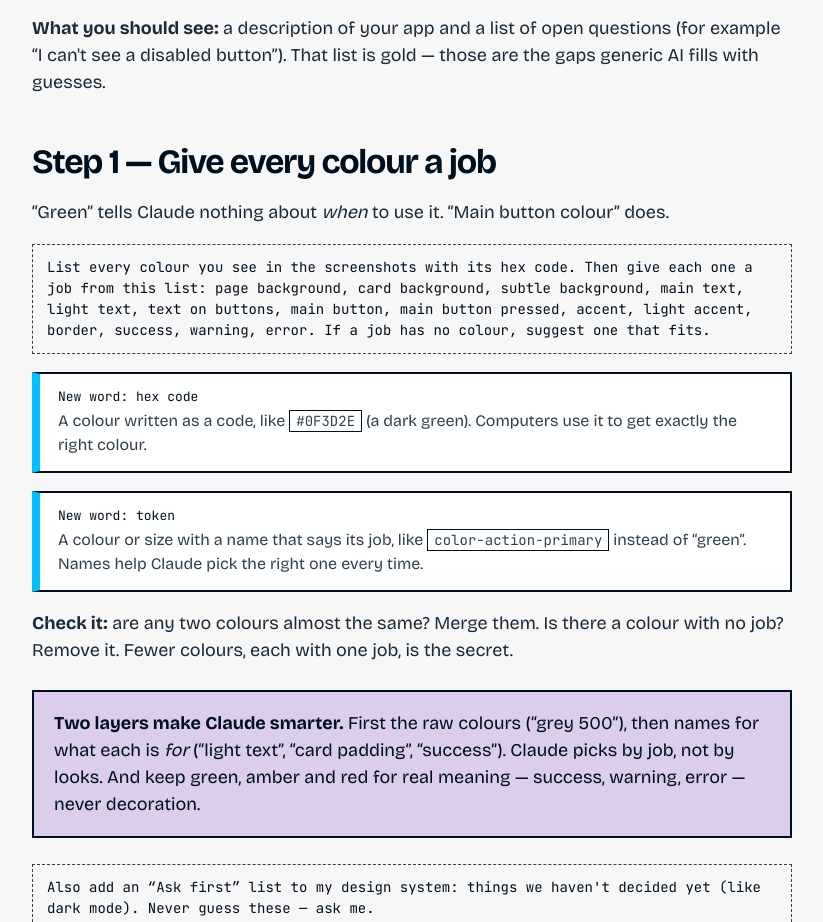
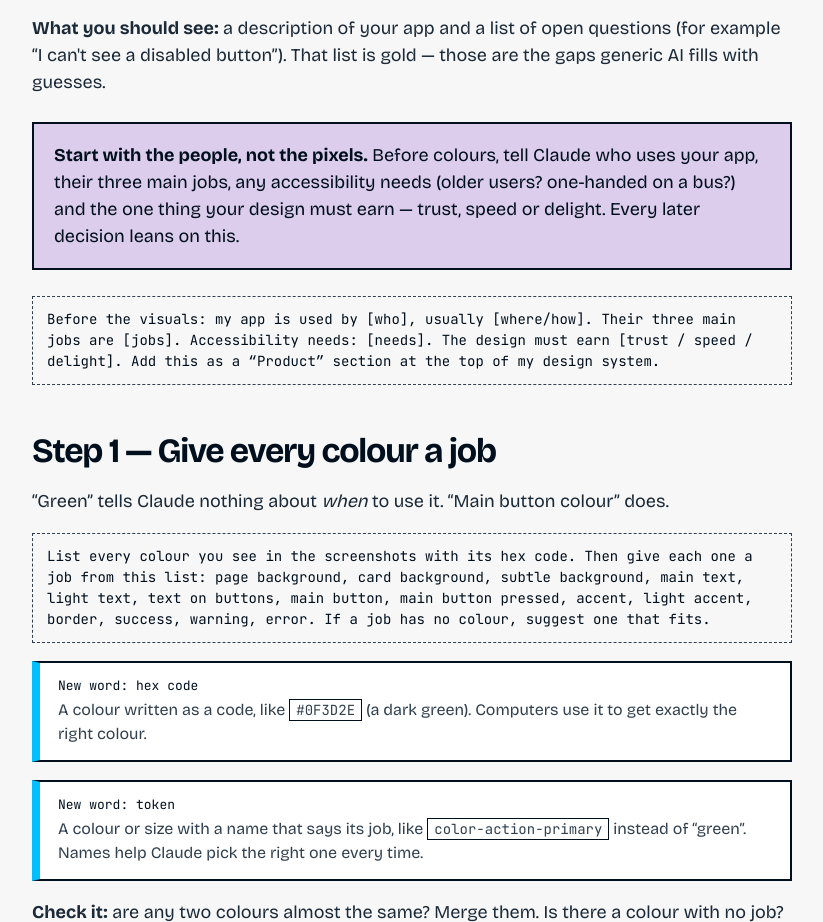
Before and after one commit to shushant0657/designinclaude, a plain HTML site: page learn/2-encode-your-brand.html in a window 1280 px wide. Shown: the part 2804-3726 px from the top of the page, without its empty margins (352-1175 px from the left). Drawn offline with nearby package versions, Linux system fonts and the light colour scheme.

```diff
--- a/learn/2-encode-your-brand.html
+++ b/learn/2-encode-your-brand.html
@@ -39,6 +39,9 @@
 <p>Then open a new chat inside the project and type:</p>
 <div class="say">I want to build a design system for my app from these screenshots, step by step. Don't build anything yet. First, describe what you see: the overall feel, colours, text, spacing and the main pieces (buttons, cards, lists). Then tell me what you can't tell from the screenshots.</div>
 <p><b>What you should see:</b> a description of your app and a list of open questions (for example “I can't see a disabled button”). That list is gold — those are the gaps generic AI fills with guesses.</p>
+
+<div class="callout"><b>Start with the people, not the pixels.</b> Before colours, tell Claude who uses your app, their three main jobs, any accessibility needs (older users? one-handed on a bus?) and the one thing your design must earn — trust, speed or delight. Every later decision leans on this.</div>
+<div class="say">Before the visuals: my app is used by [who], usually [where/how]. Their three main jobs are [jobs]. Accessibility needs: [needs]. The design must earn [trust / speed / delight]. Add this as a “Product” section at the top of my design system.</div>
 
 <h2>Step 1 — Give every colour a job</h2>
 <p>“Green” tells Claude nothing about <em>when</em> to use it. “Main button colour” does.</p>
```
Also changed, not shown: index.html (+1 -1 lines).
